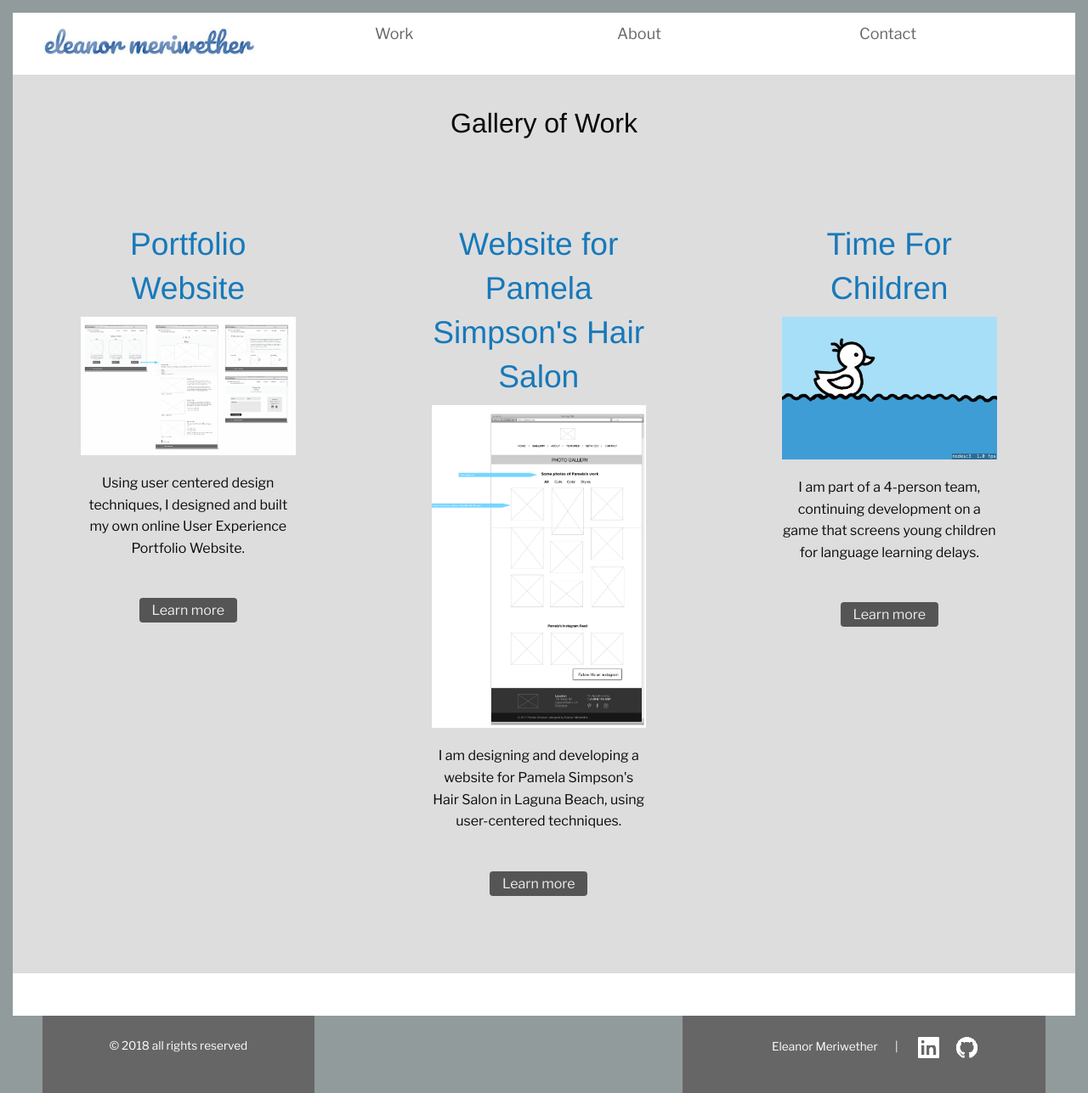
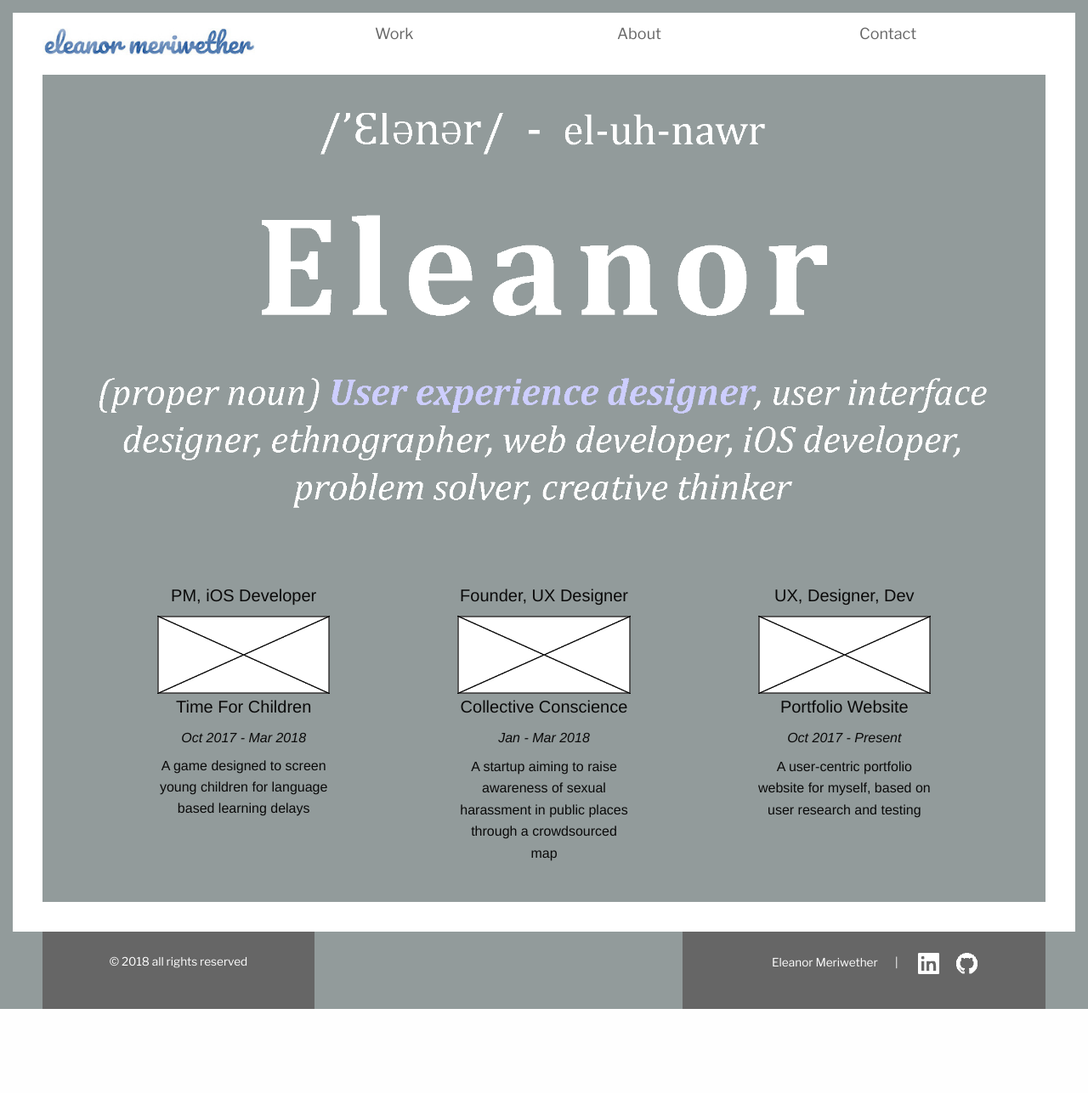
Before and after one commit to emeriwether/emeriwether.github.io, a Jekyll site: the page built from index.html, in a window 1280 px wide. Shown: the whole page at 85% size. Built offline with Jekyll 4.4.1, drawn with Linux system fonts in a browser that asks for light colours; after the commit the page ends 1188 px from its top, so only the background shows below that.

Commit message:
add new code for index.html

```diff
--- a/index.html
+++ b/index.html
@@ -1,37 +1,41 @@
 ---
 layout: default
 ---
-<section class="projectGallery">
-
-    <h2>Gallery of Work</h2>
-
-    <article>
-        <div class="content">
-            <h3><a href="/project1.html" target="_blank">Portfolio Website</a></h3>
-            <a href="/project1.html" target="_blank"><img src="/img/projectGallery/Portfolio_Thumbnail.png" alt="Portfolio" id="Portfolio"></a>
-            <p>Using user centered design techniques, I designed and built my own online User Experience Portfolio Website.</p>
-            <a class="btn" title="Learn More" href="/project1.html" target="_blank">Learn more</a>
-        </div>
-    </article>
-
-    <article>
-        <div class="content">
-            <h3><a href="/project2.html" target="_blank">Website for Pamela Simpson's Hair Salon</a></h3>
-            <a href="/project2.html" target="_blank"><img src="/img/projectGallery/pamelaWebsiteWireframeThumbnail.jpg" alt="Website for Pamela Simpson's Hair Salon" id="SalonWebsite"></a>
-            <p>I am designing and developing a website for Pamela Simpson's Hair Salon in Laguna Beach, using user-centered techniques.</p>
-            <a class="btn" title="Learn More" href="/project2.html" target="_blank">Learn more</a>
-        </div>
-    </article>
-
-    <article>
-        <div class="content">
-            <h3><a href="/project3.html" target="_blank">Time For Children</a></h3>
-            <a href="project3.html" target="_blank"><img src="/img/projectGallery/TimeForChildren_Thumbnail.png" alt="Time For Children" id="Time For Children"></a>
-            <p>I am part of a 4-person team, continuing development on a game that screens young children for language learning delays.</p>
-            <a class="btn" title="Learn More" href="/project3.html" target="_blank">Learn more</a>
-        </div>
-    </article>
-
-    <button class="toTop" onclick="scrollWin()">Back to Top</button>
-
-</section>
+<div class="cell">
+                    <div class="grid-x" id="content">
+                        <article class="cell"><img src="img/eleanor_definition.png"></article>
+                        <section class="cell">
+                            <div class="grid-container">
+                                <div class="grid-x grid-margin-x">
+                                    <section class="medium-4 cell">
+                                        <div class="grid-x" id="item1">
+                                            <div class="cell h5">PM, iOS Developer</div>
+                                            <div class="cell"><img src="img/placeholderImg.jpg"></div>
+                                            <div class="cell h5">Time For Children</div>
+                                            <div class="cell h6" id="date1">Oct 2017 - Mar 2018</div>
+                                            <div class="cell h6">A game designed to screen young children for language based learning delays</div>
+                                        </div>
+                                    </section>
+                                    <section class="medium-4 cell">
+                                        <div class="grid-x" id="item2">
+                                            <div class="cell h5">Founder, UX Designer</div>
+                                            <div class="cell"><img src="img/placeholderImg.jpg"></div>
+                                            <div class="cell h5">Collective Conscience</div>
+                                            <div class="cell h6" id="date2">Jan - Mar 2018</div>
+                                            <div class="cell h6"><p>A startup aiming to raise awareness of sexual harassment in public places through a crowdsourced map</p></div>
+                                        </div>
+                                    </section>
+                                    <section class="medium-4 cell">
+                                        <div class="grid-x" id="item3">
+                                            <div class="cell h5">UX, Designer, Dev</div>
+                                            <div class="cell"><img src="img/placeholderImg.jpg"></div>
+                                            <div class="cell h5">Portfolio Website</div>
+                                            <div class="cell h6" id="date3">Oct 2017 - Present</div>
+                                            <div class="cell h6"><p>A user-centric portfolio website for myself, based on user research and testing</p></div>
+                                        </div>
+                                    </section>
+                                </div>
+                            </div>
+                        </section>
+                    </div>
+                </div>
```
